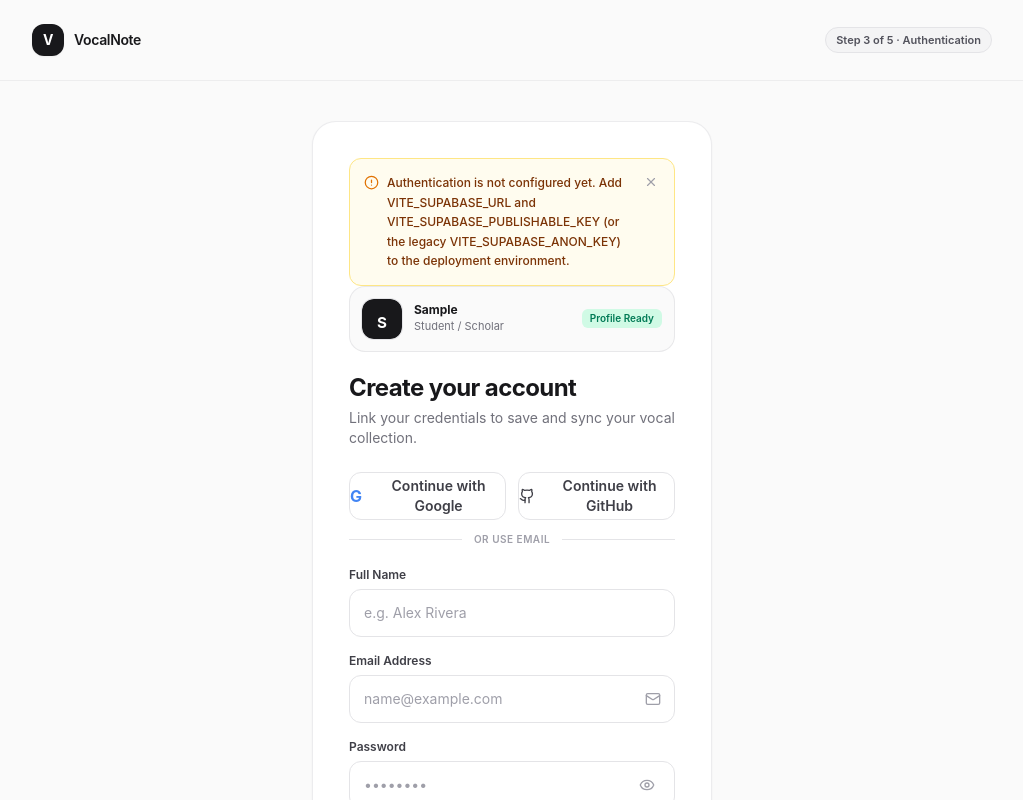
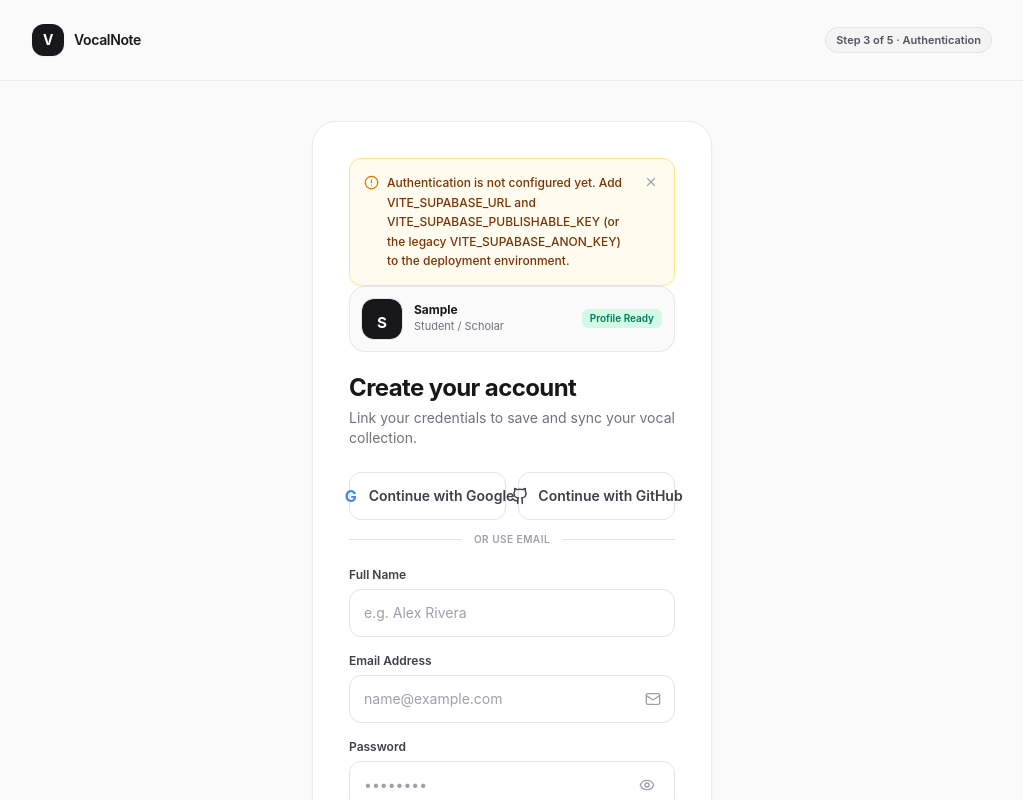
Before and after one commit to barshadatta48-web/Vocal-note, a React (Vite) app: page /login in a window 1280 px wide. Both pictures are taken after typing "Sample" into the empty fields and a click on the button "Continue to Authentication". Shown: the top 800 px of the page, without its empty margins (128-1151 px from the left). Built offline with nearby package versions, Linux system fonts and the light colour scheme.

Commit message:
Align Google and GitHub sign-in icons

```diff
--- a/src/components/auth/AuthScreen.tsx
+++ b/src/components/auth/AuthScreen.tsx
@@ -210,19 +210,23 @@ export const AuthScreen: React.FC<AuthScreenProps> = ({
                   type="button"
                   onClick={() => handleSocialLogin('google')}
                   disabled={isSubmitting}
-                  className="w-full min-h-[48px] flex items-center justify-center gap-2.5 rounded-xl border border-zinc-200 bg-white text-sm font-semibold text-zinc-700 hover:bg-zinc-50 hover:border-zinc-300 transition-all disabled:opacity-50"
+                  className="w-full min-h-[48px] flex items-center justify-center gap-2 rounded-xl border border-zinc-200 bg-white px-3 text-sm font-semibold text-zinc-700 hover:bg-zinc-50 hover:border-zinc-300 transition-all disabled:opacity-50"
                 >
-                  <span className="font-bold text-base text-[#4285F4]" aria-hidden="true">G</span>
-                  Continue with Google
+                  <span className="w-5 h-5 shrink-0 inline-flex items-center justify-center" aria-hidden="true">
+                    <span className="font-bold text-base leading-none text-[#4285F4]">G</span>
+                  </span>
+                  <span className="whitespace-nowrap leading-none">Continue with Google</span>
                 </button>
                 <button
                   type="button"
                   onClick={() => handleSocialLogin('github')}
                   disabled={isSubmitting}
-                  className="w-full min-h-[48px] flex items-center justify-center gap-2.5 rounded-xl border border-zinc-200 bg-white text-sm font-semibold text-zinc-700 hover:bg-zinc-50 hover:border-zinc-300 transition-all disabled:opacity-50"
+                  className="w-full min-h-[48px] flex items-center justify-center gap-2 rounded-xl border border-zinc-200 bg-white px-3 text-sm font-semibold text-zinc-700 hover:bg-zinc-50 hover:border-zinc-300 transition-all disabled:opacity-50"
                 >
-                  <Github size={18} />
-                  Continue with GitHub
+                  <span className="w-5 h-5 shrink-0 inline-flex items-center justify-center" aria-hidden="true">
+                    <Github size={18} className="block" />
+                  </span>
+                  <span className="whitespace-nowrap leading-none">Continue with GitHub</span>
                 </button>
               </div>
               <div className="flex items-center gap-3 text-[10px] uppercase tracking-wider font-semibold text-zinc-400">
```
